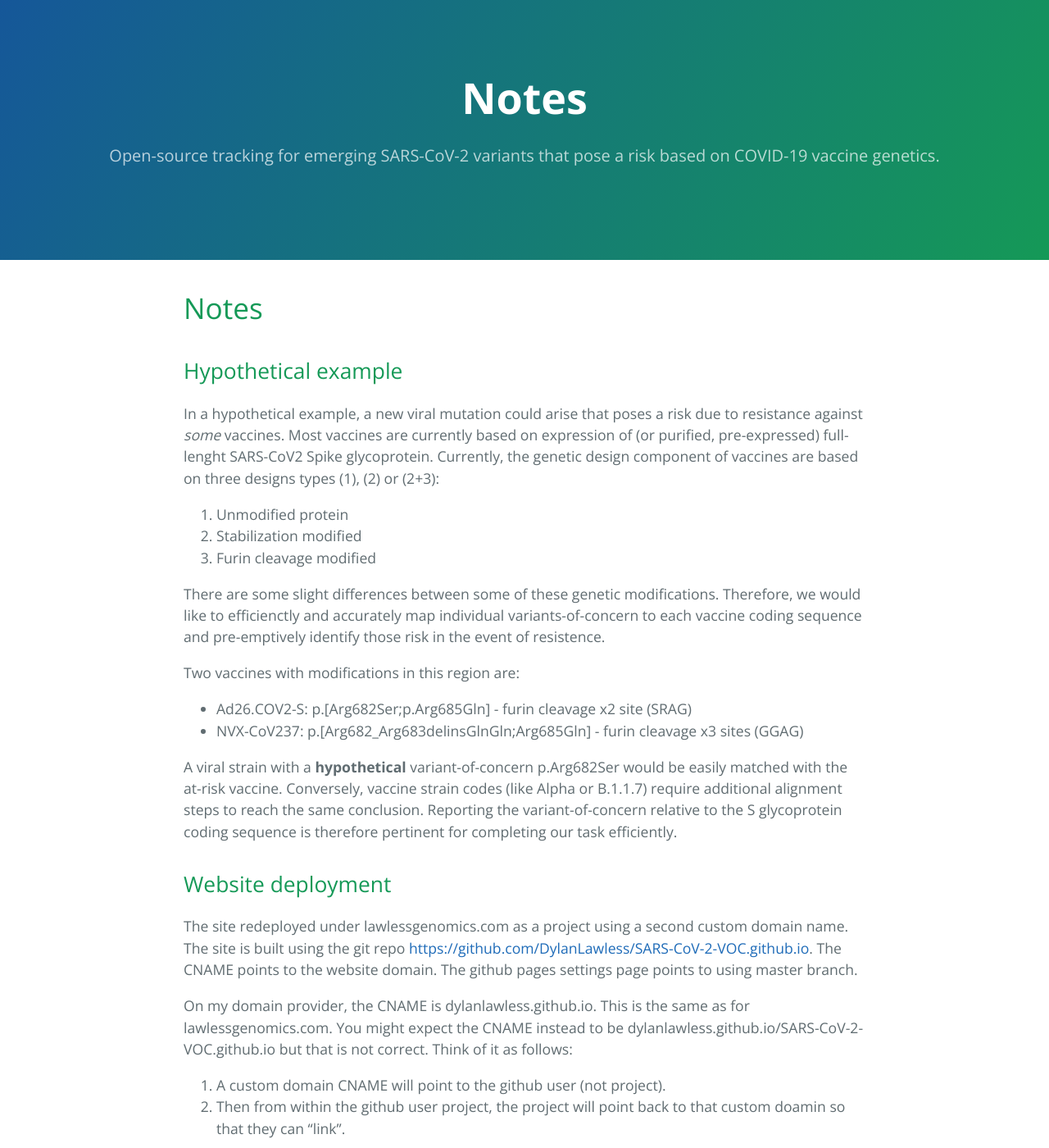
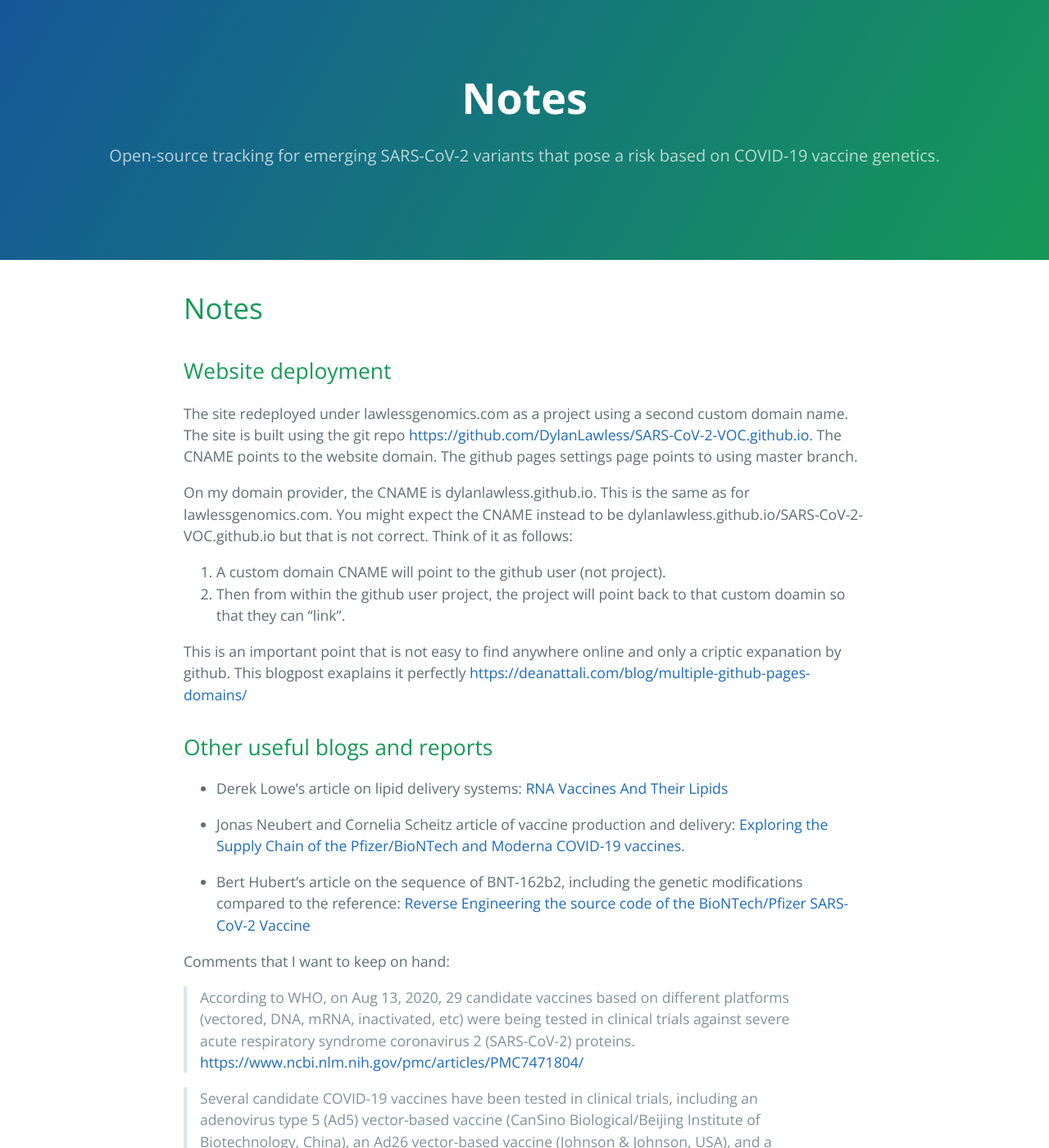
Before and after one commit to DylanLawless/SARS-CoV-2-VOC.github.io, a Jekyll site: the page built from notes.md, in a window 1280 px wide and 1400 px high. Shown: the whole window at 82% size. Built offline with Jekyll 4.4.1, drawn with Linux system fonts in a browser that asks for light colours; our own code applies the rules of GitHub Pages for plain Markdown files.

Commit message:
hypothetical example

```diff
--- a/notes.md
+++ b/notes.md
@@ -1,25 +1,4 @@
 # Notes
-## Hypothetical example
-In a hypothetical example, a new viral mutation could arise that poses a risk due to resistance against _some_ vaccines.
-Most vaccines are currently based on expression of (or purified, pre-expressed) full-lenght SARS-CoV2 Spike glycoprotein.
-Currently, the genetic design component of vaccines are based on three designs types (1), (2) or (2+3):
-
-1. Unmodified protein
-2. Stabilization modified
-3. Furin cleavage modified
-
-There are some slight differences between some of these genetic modifications.
-Therefore, we would like to efficienctly and accurately map individual variants-of-concern to each vaccine coding sequence and pre-emptively identify those risk in the event of resistence.
-
-Two vaccines with modifications in this region are:
-
-* Ad26.COV2-S: p.[Arg682Ser;p.Arg685Gln] - furin cleavage x2 site (SRAG)
-* NVX-CoV237: p.[Arg682_Arg683delinsGlnGln;Arg685Gln] - furin cleavage x3 sites (GGAG)
-
-A viral strain with a **hypothetical** variant-of-concern p.Arg682Ser would be easily matched with the at-risk vaccine.
-Conversely, vaccine strain codes (like Alpha or B.1.1.7) require additional alignment steps to reach the same conclusion.
-Reporting the variant-of-concern relative to the S glycoprotein coding sequence is therefore pertinent for completing our task efficiently.
-
 ## Website deployment
 The site redeployed under lawlessgenomics.com as a project using a second custom domain name.
 The site is built using the git repo
```
Also changed, not shown: README.md (+2 -1 lines), hypothetical_example.md (added, +22 -0 lines).
